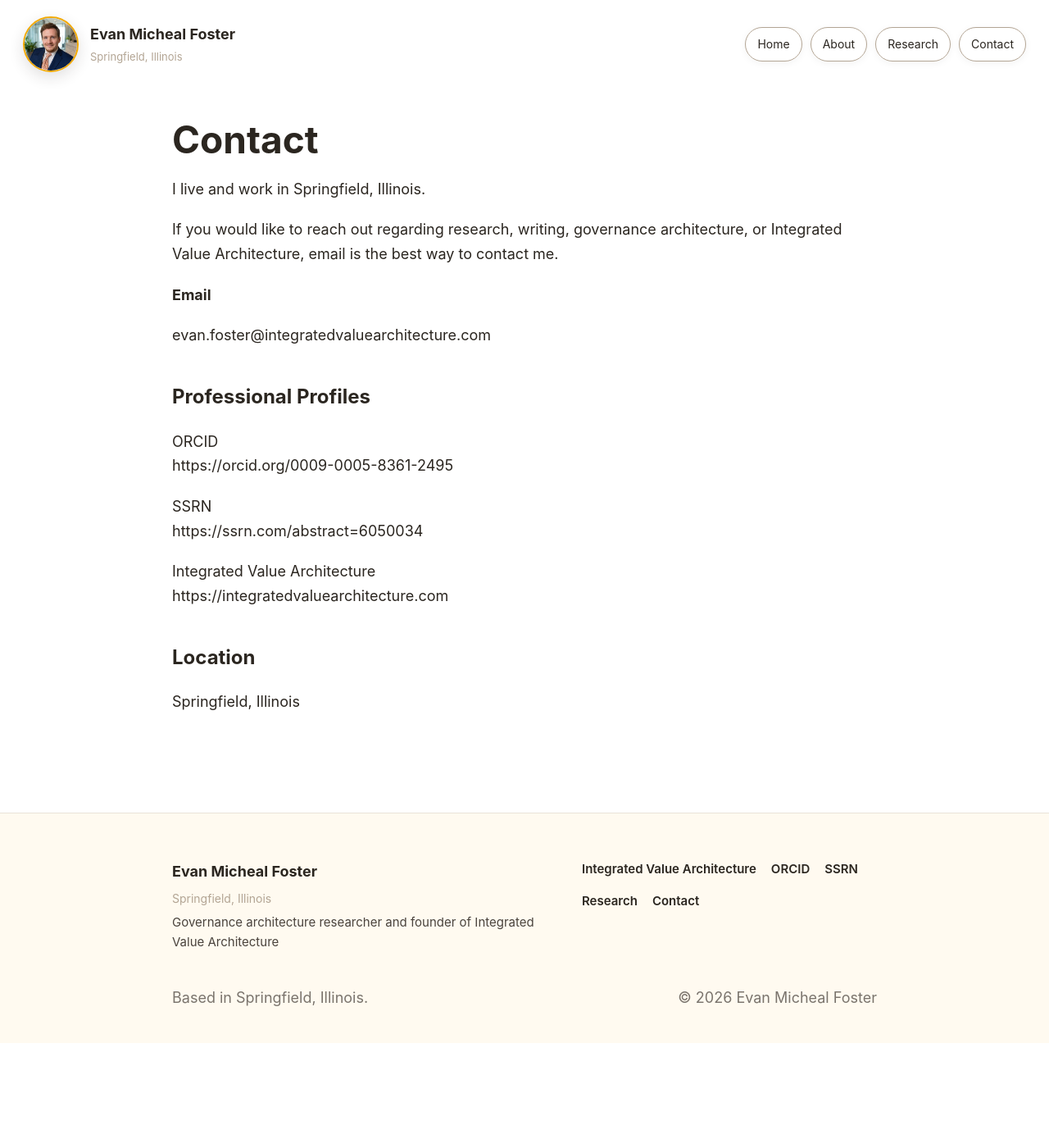
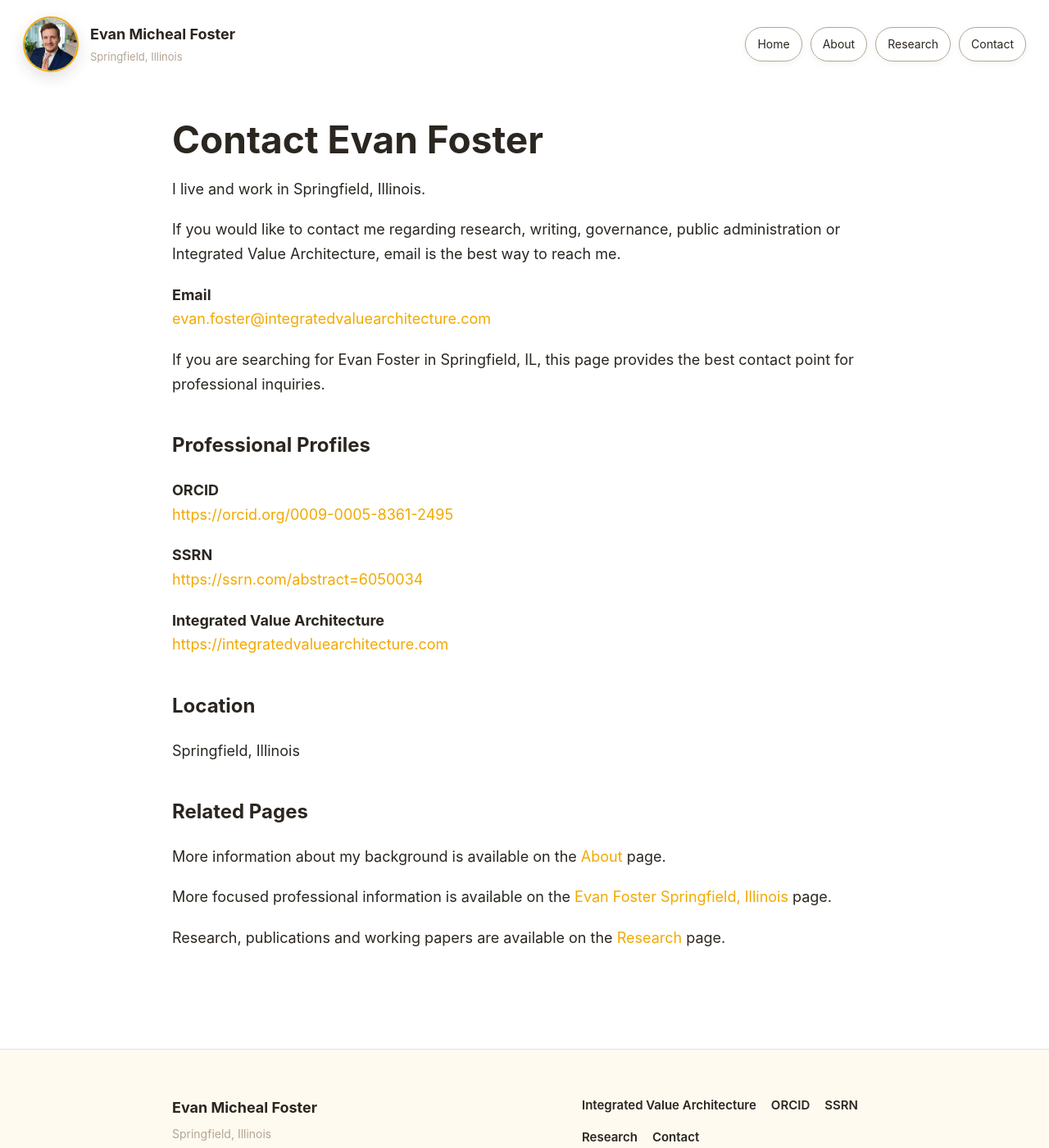
Before and after one commit to efost7873/evanmichealfoster.com, a Jekyll site: the page built from contact.md, in a window 1280 px wide and 1400 px high. Shown: the whole window at 82% size. Built offline with Jekyll 4.4.1, drawn with Linux system fonts in a browser that asks for light colours.

Commit message:
Revise contact page details and links
Updated contact information and added related pages.

```diff
--- a/contact.md
+++ b/contact.md
@@ -1,33 +1,40 @@
 ---
 layout: default
-title: Contact
+title: Contact Evan Foster | Springfield, Illinois
 permalink: /contact/
-description: Contact Evan Micheal Foster in Springfield, Illinois.
+description: Contact Evan Foster in Springfield, Illinois regarding research, writing and Integrated Value Architecture.
 ---
 
-# Contact
+# Contact Evan Foster
 
 I live and work in Springfield, Illinois.
 
-If you would like to reach out regarding research, writing, governance architecture, or Integrated Value Architecture, email is the best way to contact me.
+If you would like to contact me regarding research, writing, governance, public administration or Integrated Value Architecture, email is the best way to reach me.
 
 **Email**
+[evan.foster@integratedvaluearchitecture.com](mailto:evan.foster@integratedvaluearchitecture.com)
 
-evan.foster@integratedvaluearchitecture.com
-
+If you are searching for Evan Foster in Springfield, IL, this page provides the best contact point for professional inquiries.
 
 ## Professional Profiles
 
-ORCID
-https://orcid.org/0009-0005-8361-2495
+**ORCID**
+[https://orcid.org/0009-0005-8361-2495](https://orcid.org/0009-0005-8361-2495)
 
-SSRN
-https://ssrn.com/abstract=6050034
+**SSRN**
+[https://ssrn.com/abstract=6050034](https://ssrn.com/abstract=6050034)
 
-Integrated Value Architecture
-https://integratedvaluearchitecture.com
-
+**Integrated Value Architecture**
+[https://integratedvaluearchitecture.com](https://integratedvaluearchitecture.com)
 
 ## Location
 
 Springfield, Illinois
+
+## Related Pages
+
+More information about my background is available on the [About](/about/) page.
+
+More focused professional information is available on the [Evan Foster Springfield, Illinois](/evan-foster-springfield-il/) page.
+
+Research, publications and working papers are available on the [Research](/research/) page.
```
